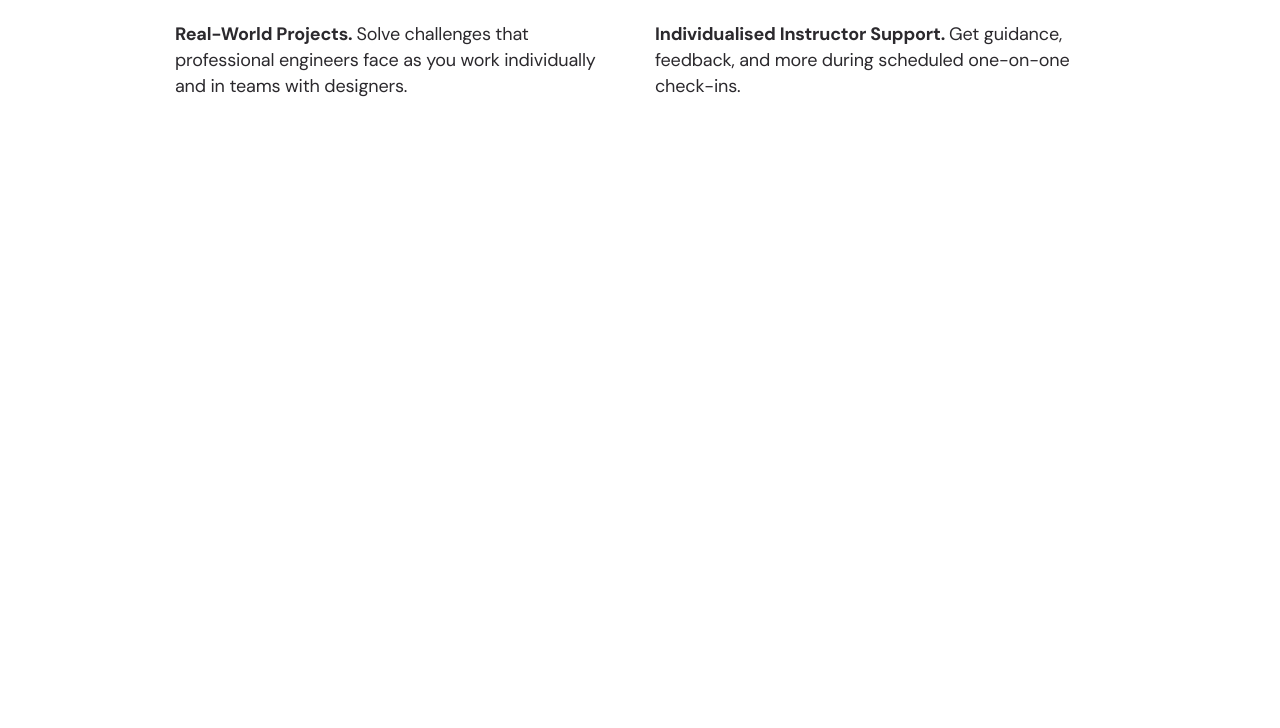
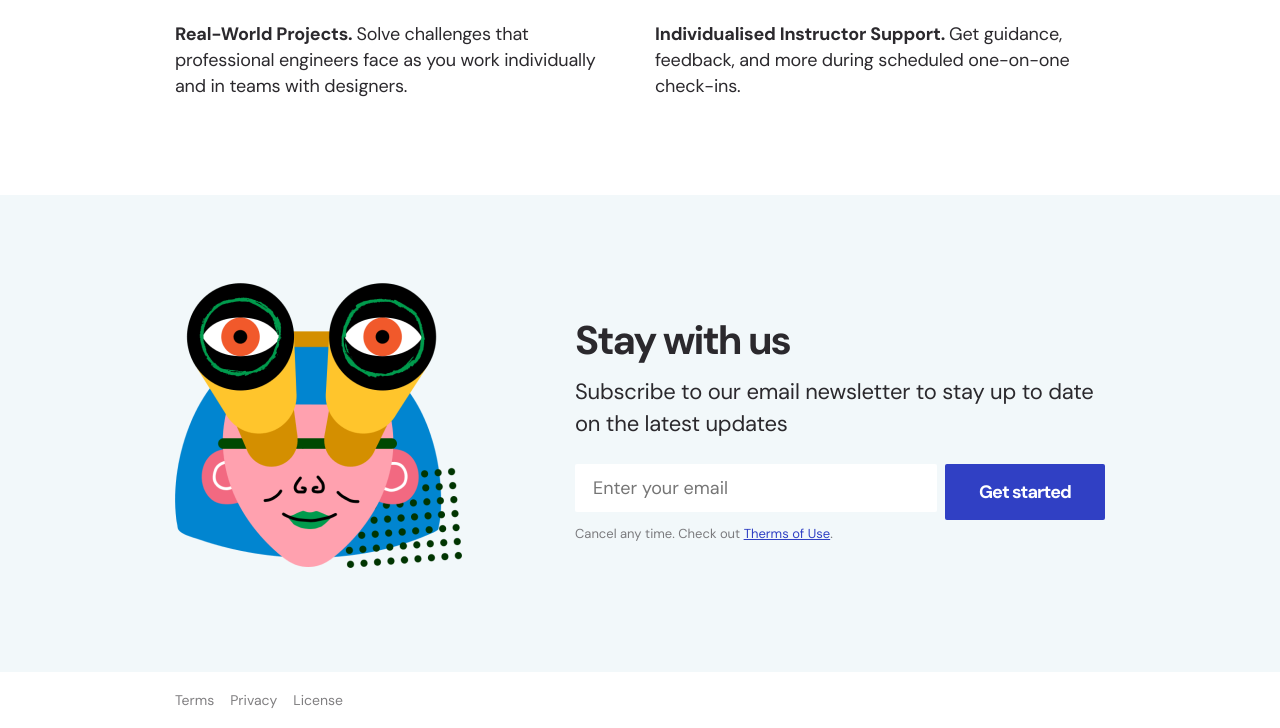
Before and after one commit to lightixxx/CSS_Project_01, a plain HTML site: page index.html in a window 1280 px wide. Shown: the part 2285-3013 px from the top of the page. Before the commit the page ends 2480 px from the top, so only its background shows below. Drawn offline with Linux system fonts and the light colour scheme.

Commit message:
Creare Subscription, footer section

```diff
--- a/index.html
+++ b/index.html
@@ -127,5 +127,42 @@
       </div>
     </div>
   </section>
+
+  <aside class="subscription">
+    <div class="container">
+      <div class="row align-items-center">
+        <div class="col-12 col-md-5">
+          <div class="subscription-image">
+            <img src="./assets/img-banner.png" alt="Subscribe us" />
+          </div>
+        </div>
+        <div class="col-12 col-md-7">
+          <h3 class="subscription-title">Stay with us</h3>
+          <p class="subscription-desc">Subscribe to our email newsletter to stay up to date on the latest updates</p>
+          <form action="#" method="POST" class="subscription-form">
+            <div class="input-group">
+              <input type="email" placeholder="Enter your email" />
+              <button type="submit" class="fill-button">Get started</button>
+            </div>
+            <p class="form-notice">Cancel any time. Check out <a href="#">Therms of Use</a>.</p>
+          </form>
+        </div>
+      </div>
+    </div>
+  </aside>
+
+  <footer class="footer">
+    <div class="container">
+      <div class="row">
+        <div class="col-12">
+          <ul class="footer-links">
+            <li class="footer-link"><a href="#">Terms</a></li>
+            <li class="footer-link"><a href="#">Privacy</a></li>
+            <li class="footer-link"><a href="#">License</a></li>
+          </ul>
+        </div>
+      </div>
+    </div>
+  </footer>
 </body>
 </html>
--- a/style.css
+++ b/style.css
@@ -54,6 +54,7 @@ p {
   align-items: center;
   width: 140px;
   height: 48px;
+  border: none;
   border-radius: 2px;
   color: #fff;
   background-color: #3040C4;
@@ -234,6 +235,89 @@ p {
   color: #2b292d;
 }
 
+/* subscription */
+.subscription {
+  padding: 40px 0;
+  background-color: #F2F8FA;
+  text-align: center;
+}
+
+.subscription-image {
+  width: 100%;
+  margin-bottom: 16px;
+  padding: 25px 0;
+}
+
+.subscription-image img {
+  display: block;
+  width: auto;
+  height: 190px;
+  margin: 0 auto;
+}
+
+.subscription-title {
+  font-size: 32px;
+  line-height: 1;
+  letter-spacing: -0.05em;
+  margin-bottom: 16px;
+  color: #2B292D;
+}
+
+.subscription-desc {
+  margin-bottom: 24px;
+}
+
+.subscription .input-group input[type="email"] {
+  width: 100%;
+  height: 48px;
+  border: none;
+  border-radius: 2px;
+  padding: 12px 18px;
+  margin-bottom: 8px;
+  color: #7B7B7E;
+  background-color: #fff;
+}
+
+.subscription .input-group {
+  margin-bottom: 8px;
+}
+
+.subscription .input-group .fill-button {
+  width: 100%;
+}
+
+.subscription-form .form-notice {
+  font-size: 13px;
+  line-height: 1.5384615385;
+  letter-spacing: 0;
+  color: #7B7B7E;
+}
+
+.subscription-form .form-notice a {
+  text-decoration: underline;
+  color: #3040C4;
+}
+
+/* footer */
+
+.footer {
+  padding: 24px 0;
+}
+
+.footer-link {
+  margin-bottom: 8px;
+}
+
+.footer-link:last-child {
+  margin-bottom: 0;
+}
+
+.footer-link a{
+  color: #807F81;
+  font-size: 14px;
+  line-height: 1.7142857143;
+}
+
 /* >=768px (Desktop) */
 @media screen and (min-width: 768px) {
 
@@ -343,6 +427,84 @@ p {
     line-height: 1.4444444444;
     letter-spacing: -0.01em;
   }
+
+  /* subscription */
+  .subscription {
+    text-align: left;
+    padding: 80px 0;
+  }
+
+  .subscription-title {
+    font-size: 40px;
+  }
+
+  .subscription-desc {
+    font-size: 22px;
+    line-height: 1.4545454545;
+    letter-spacing: -0.01em;
+  }
+
+  .subscription-image {
+    width: 100%;
+    padding: 8px 0;
+    /* margin-bottom: 0; */
+  }
+
+  .subscription-image img {
+    height: 285px;
+    margin-left: 0;
+  }
+
+  .subscription-form .input-group {
+    display: flex;
+    align-items: center;
+    margin-bottom: 4px;
+  }
+
+  .subscription-form input[type="email"] {
+    height: 56px;
+    margin-right: 8px;
+    margin-bottom: 0;
+    font-size: 18px;
+    line-height: 1.333333333;
+    padding: 16px;
+  }
+
+  .subscription .input-group .fill-button{
+    width: 160px;
+    flex-shrink: 0;
+  }
+
+  .form-notice {
+    font-size: 14px;
+    line-height: 1.7142857143;
+    color: #7B7B7E;
+  }
+
+  .subscription form {
+    display: block;
+    margin-bottom: 4px;
+  }
+
+  /* Footer */
+  .footer {
+    padding: 16px 0;
+  }
+
+  .footer-links {
+    display: flex;
+    align-items: center;
+  }
+
+  .footer-link {
+    margin-right: 16px;
+    margin-bottom: 0;
+    font-size: 14px;
+  }
+
+  .footer-link:last-child {
+    margin-right: 0;
+  }
 }
 
 /* Custom Grid System - Fix container width */
```
